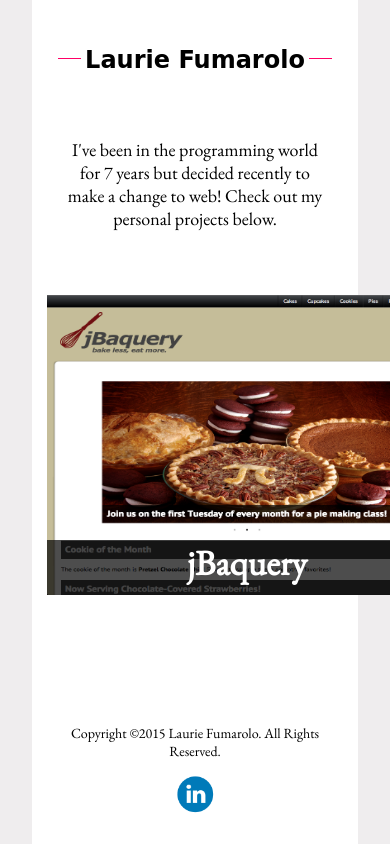
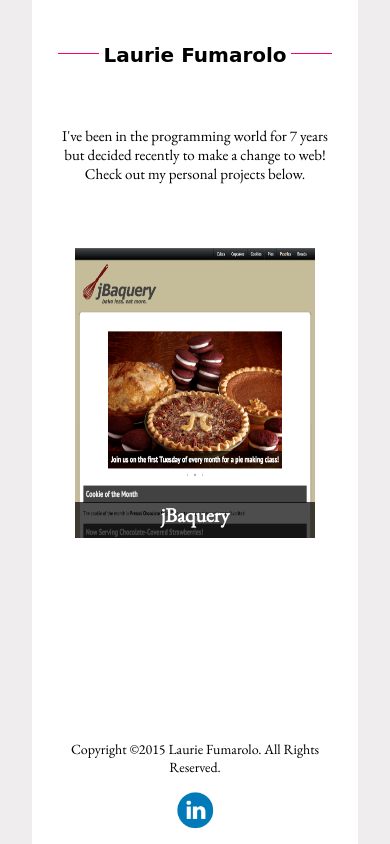
Before and after one commit to lauriefumarolo/lauriefumarolo-com, a PHP site: page / in a window 390 px wide; the page is wider, and only the part inside the window is pictured. Run offline with PHP 8.4, Linux system fonts and the light colour scheme; some web fonts are replaced.

Commit message:
Responsive.

```diff
--- a/publish/css/styles.css
+++ b/publish/css/styles.css
@@ -68,9 +68,7 @@ header h1:after {
 
 #projects {
 	width: 430px;
-	margin-left: auto;
-	margin-right: auto;
-	margin-top: 50px;
+	margin: 50px auto;
 }
 
 .tile_menu_item {
@@ -81,6 +79,7 @@ header h1:after {
 .tile_menu_item a {
 	display: inline-block;
 	position: relative;
+	text-decoration: none;
 }
 
 .tile_menu_item a:hover {
@@ -89,7 +88,7 @@ header h1:after {
 
 .tile_menu_item img {
 	width: 400px;
-	height: 300px;
+	height: 450px;
 }
 
 /* Overlay text */
@@ -102,14 +101,14 @@ header h1:after {
 	bottom: 0;
 	color: white;
 	text-align: center;
-	font-size: 35px;
+	font-size: 32px;
 	background: rgba(2, 2, 2, 0.7);
 }
 
 /* Footer styles */
 
 footer {
-	padding: 30px;
+	padding: 0 30px 14px 30px;
 	text-align: center;
 	font-size: 14px;
 }
@@ -129,6 +128,23 @@ only screen and (max-device-width: 1024px) {
 	}
 
 	header h1 {
-		font-size: 24px;
+		font-size: 20px;
+	}
+
+	#about_me p {
+		font-size: 15px;
+	}
+
+	#projects {
+		width: 270px;
+	}
+
+	.tile_menu_item img {
+		width: 240px;
+		height: 290px;
+	}
+
+	.tile_menu_item h2 {
+		font-size: 20px;
 	}
 }
```
